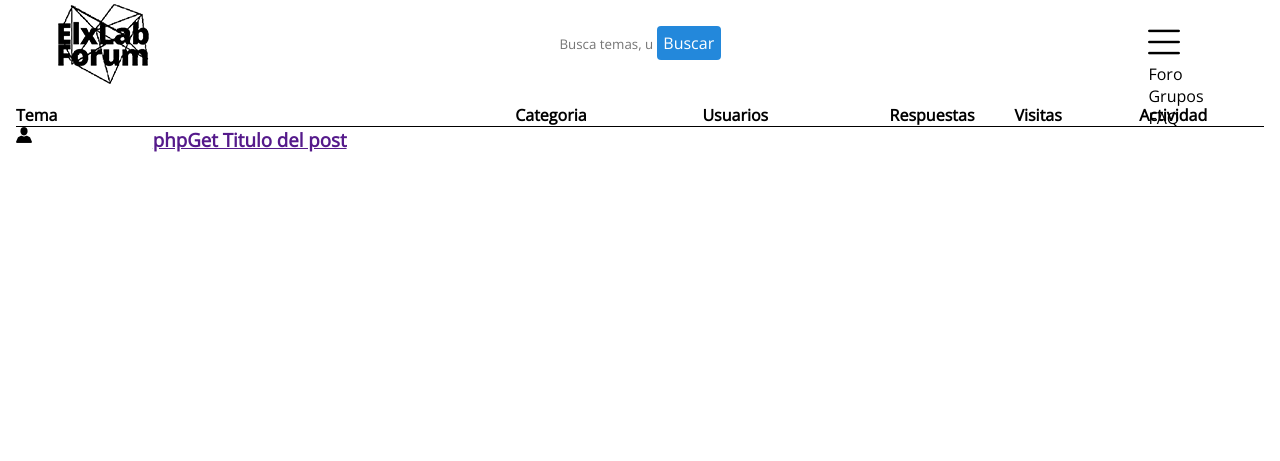
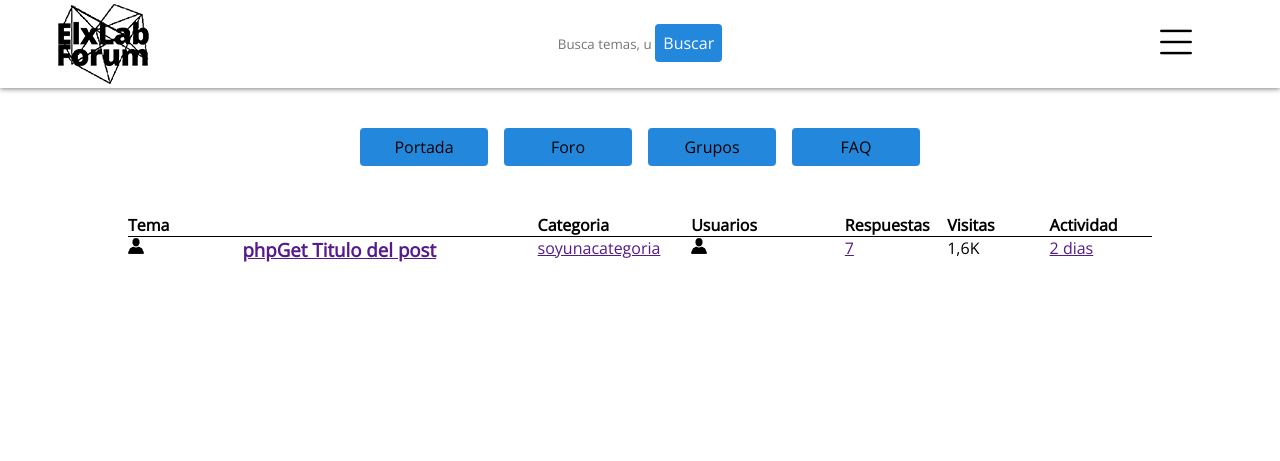
Before and after one commit to JulietMind/forum, a PHP site: page / in a window 1280 px wide. Shown: the top 461 px of the page. Run offline with PHP 8.4, Linux system fonts and the light colour scheme.

Commit message:
more changes

```diff
--- a/css/styles.css
+++ b/css/styles.css
@@ -15,6 +15,10 @@ Version: 1.0.0;
 	grid-template-columns: 1fr 4fr 1fr;
 	grid-column-gap: 1em;
 	padding: 0,5em;
+	/*box-shadow: [horizontal offset] [vertical offset] [blur radius] [color];*/
+	-webkit-box-shadow:0px 1px 1px black;
+ 	-moz-box-shadow:0px 1px 1px black;
+ 	box-shadow:0px 1px 5px grey;
 }
 
 .content-logo img{
@@ -32,11 +36,38 @@ Version: 1.0.0;
 	margin: auto;
 }
 
+/*SECOND-NAV*/
+.wrapper-secondnav{
+	display: grid;
+	grid-template-columns: 1fr 1fr 1fr 1fr;
+	grid-column-gap: 1em;
+	padding: 2.5em;
+	width: 50%;
+	margin: 0 25% 0 25%;
+}
+
+.wrapper-secondnav a{
+	text-decoration: none;
+	color: black;
+	background: #2388db;
+	border-radius: 4px;
+	text-align: center;
+	padding: 0.5em;
+}
+
+.wrapper-secondnav a:hover{
+	background: rgba(0,0,0,0);
+	color: black;
+	box-shadow: inset 0 0 0 0.5px #3a7999;
+}
+
+
+
 /*TABLES*/
 .wrapper-tables{
 	display: grid;
 	grid-template-columns: 8fr 3fr 3fr 2fr 2fr 2fr;
-	padding: 1em;
+	padding: 0.5em 8em;
 }
 
 .temas{
@@ -51,6 +82,7 @@ Version: 1.0.0;
 	text-decoration: none;
 	color: black;
 	font-weight: 800;
+	/*box-shadow: 0px 1px 5px;*/
 }
 
 .content-search{
@@ -74,18 +106,20 @@ Version: 1.0.0;
 .content-search a{
 	text-decoration: none;
 	background-color: #2388db;
-	padding: 0.4em;
+	padding: 0.5em;
 	border-radius: 4px;
 	color: white;
 }
 
 /*CONTENT-NAV*/
 .content-nav ul{
-	height: 0;
+	display: none;
+	/*height: 0;*/
 }
 
 .content-nav ul.show{
-	height: auto;
+	display: inline-block;
+
 }
 
 .content-nav ul li{
--- a/index.html
+++ b/index.html
@@ -10,7 +10,7 @@
 <header>
 	<div class="wrapper-nav">
 		<div class="content-logo">
-			<a href=""><img src="img/logo.png"></a>
+			<img src="img/logo.png">
 		</div>
 
 		<div class="content-search">
@@ -22,6 +22,7 @@
 		<div class="content-nav">
 			<a href="#"><img src="img/menu.png" class="img-menu"></a>
 			<ul>
+				<li><a href="">Portada</a></li>
 				<li><a href="">Foro</a></li>
 				<li><a href="">Grupos</a></li>
 				<li><a href="">FAQ</a></li>
@@ -30,13 +31,22 @@
 	</div>
 </header>
 
+<div class="wrapper-secondnav">
+	<a href="">Portada</a>
+	<a href="">Foro</a>
+	<a href="">Grupos</a>
+	<a href="">FAQ</a>
+</div>
+
+
+
 <!-- TABLES -->
 		<div class="wrapper-tables">
 
 			<div class="title-tema">
 				<a href="" class="tema">Tema</a>
 				<div class="temas">
-					<img src="img/user.png">
+					<a href=""><img src="img/user.png"></a>
 					<h3><a href="">phpGet Titulo del post</a></h3>
 				</div>
 			</div>
@@ -45,25 +55,41 @@
 
 			<div class="title-categoria">
 				<a href="" class="categoria">Categoria</a>
+				<div class="categoria-tag">
+					<a href="">soyunacategoria</a>
+				</div>
 			</div>
 
 			<div class="title-usuarios">
 				<a href="" class="usuarios">Usuarios</a>
+				<div class="usuarioTema">
+					<a href=""><img src="img/user.png" alt="" class="usuarios-img"></a>
+				</div>
 			</div>
 
 			<div class="title-respuestas">
 				<a href="" class="respuestas">Respuestas</a>
+				<div class="respuestaNum">
+					<a href="">7</a>
+				</div>
 			</div>
 
 			<div class="title-visitas">
 				<a href="" class="visitas">Visitas</a>
+				<div class="visitasNum">
+					<p>1,6K</p>
+				</div>
 			</div>
 
 			<div class="title-actividad">
 				<a href="" class="actividad">Actividad</a>
+				<div class="actividadNum">
+					<!-- Ultima actividad en el tema -->
+					<a href="">2 dias</a>
+				</div>
 			</div>
 
-
+	</div>
 
 
 
--- a/js/function.js
+++ b/js/function.js
@@ -3,9 +3,3 @@ $(document).ready(function(){
 		$('.content-nav ul').toggleClass('show')
 	})
 })
-
-// $(document).ready(function(){
-// 	$('.img-menu').on('click',function(){
-// 		$('header ul').toggleClass('show');
-// 	})
-// })
```
